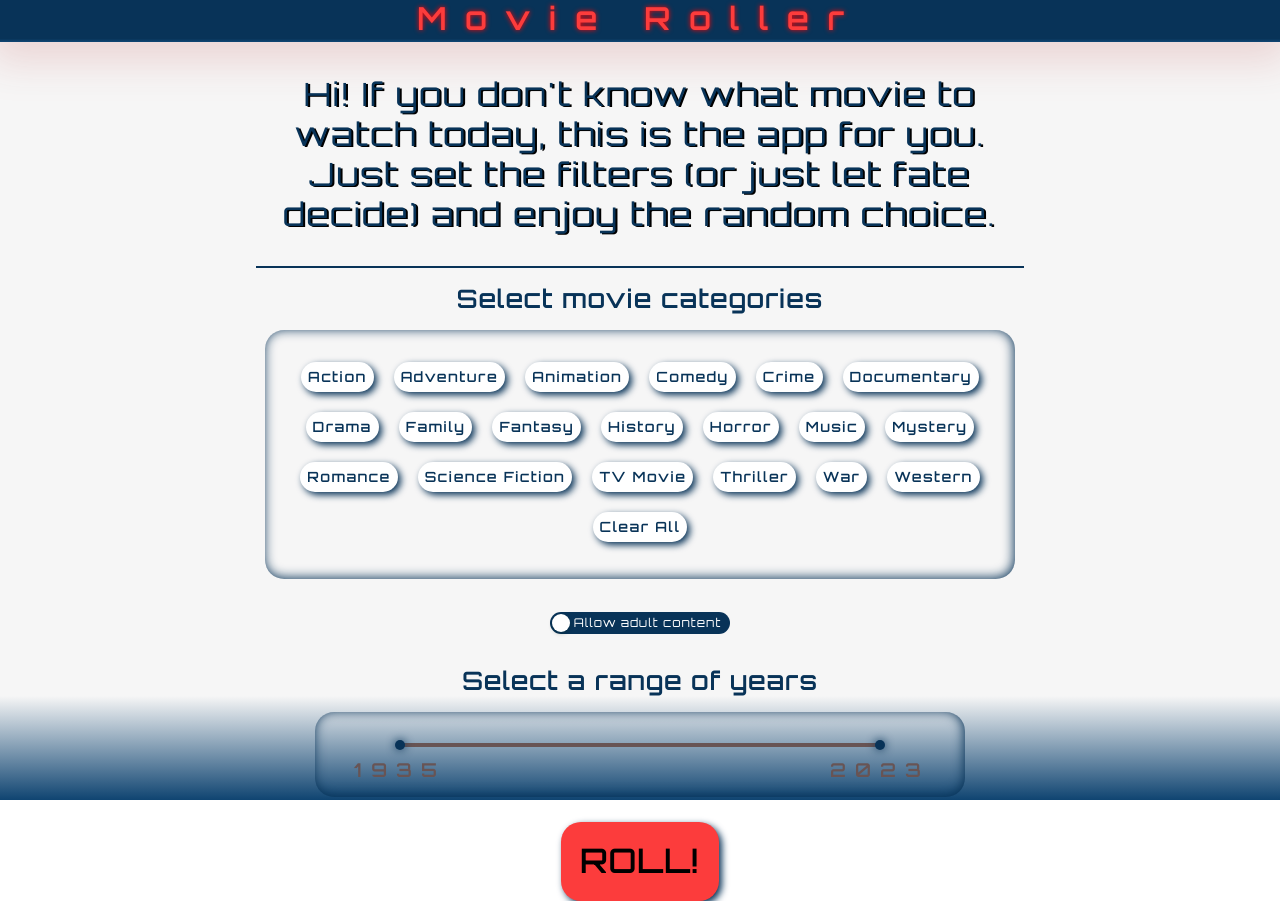
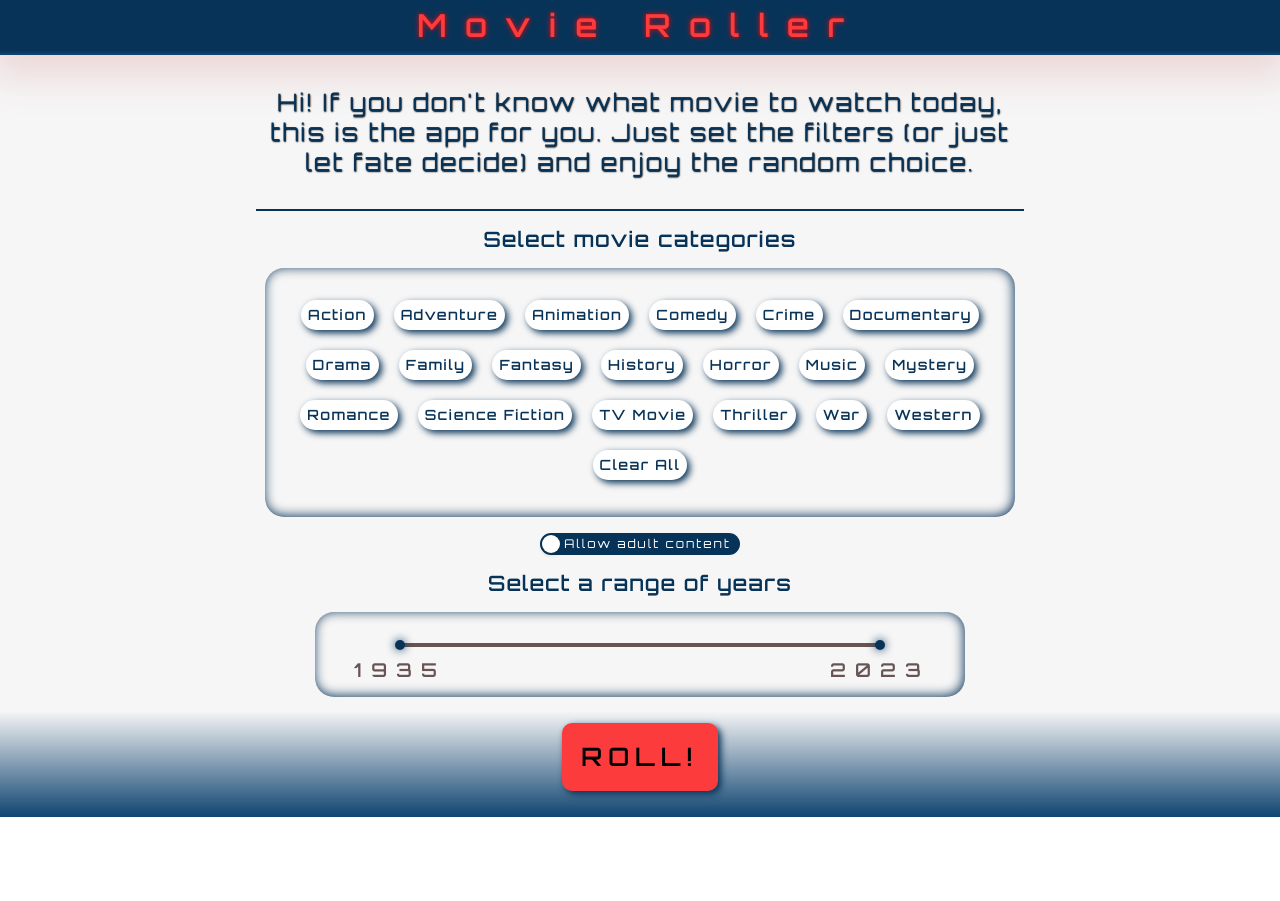
Before and after one commit to wader-rp/Movieroller, a React (Create React App) app: page / in a window 1280 px wide. After the commit the page ends 817 px from the top, so only its background shows below. Built offline with nearby package versions, Linux system fonts and the light colour scheme.

Commit message:
code cleaning + footer

```diff
--- a/package.json
+++ b/package.json
@@ -3,6 +3,7 @@
   "version": "0.1.0",
   "private": true,
   "dependencies": {
+    "@ant-design/icons": "^5.0.1",
     "@testing-library/jest-dom": "^5.16.5",
     "@testing-library/react": "^13.4.0",
     "@testing-library/user-event": "^13.5.0",
--- a/src/AppContent.jsx
+++ b/src/AppContent.jsx
@@ -22,7 +22,7 @@ export const AppContent = () => {
 
   const apiKey = "63b99da2517b8f9e90eb5fe15729a57e";
 
-  const randomPage = randomNumber(200);
+  const randomPage = randomNumber(30);
   const [startYear, endYear] = yearsRange;
 
   const getMovieData = () => {
@@ -41,7 +41,7 @@ export const AppContent = () => {
 
   const randomMovie = movieData && movieData.results[randomNumber(20)];
   const movieId = randomMovie && randomMovie.id;
-
+  console.log(randomMovie);
   return (
     <div className="app">
       <NavBar />
--- a/src/components/FilterScreen/filterScreenStyles.css
+++ b/src/components/FilterScreen/filterScreenStyles.css
@@ -14,8 +14,8 @@
   margin: 1rem 0 0 0;
   font-family: "Orbitron", sans-serif;
   letter-spacing: 2px;
-  font-size: 2rem;
-  text-shadow: 2px 1px 0.5px black;
+  font-size: 1.5em;
+  text-shadow: 0.5px 0.5px 1.5px black;
   padding: 0 0 2rem;
 }
 .genres-position {
@@ -59,7 +59,7 @@
 }
 .genre-btn .clear-button {
   padding: 1px;
-  font-size: 2px;
+  font-size: 1px;
 }
 
 .ant-switch {
@@ -91,5 +91,5 @@
 }
 
 .adult-switch-spacing {
-  margin: 2rem 0 1rem 0;
+  margin: 1rem 0 0 0;
 }
--- a/src/components/MovieResult/MovieResult.jsx
+++ b/src/components/MovieResult/MovieResult.jsx
@@ -2,11 +2,13 @@ import React, { useState, useEffect, useRef } from "react";
 import "./movieResultStyles.css";
 import { genres } from "../../data/MovieGenres";
 import axios from "axios";
+
 import { RatingDisplay } from "./components/RatingDisplay";
 import { MoviePoster } from "./components/MoviePoster";
 import { ActorsSlider } from "./components/ActorsSlider";
 import { MovieTitle } from "./components/Title";
 import { CastDisplay } from "./components/CastDisplay/CastDisplay";
+import { ToWatchAndStreamings } from "./components/Footer/ToWatchAndStreamings";
 
 export const MovieResult = ({ randomMovie, movieId, apiKey }) => {
   const [crew, setCrew] = useState([]);
@@ -24,6 +26,7 @@ export const MovieResult = ({ randomMovie, movieId, apiKey }) => {
   }, []);
 
   return (
+    <>
       <div
         className="movie-results-container-bg"
         style={{
@@ -44,8 +47,9 @@ export const MovieResult = ({ randomMovie, movieId, apiKey }) => {
             </div>
             <ActorsSlider movieId={movieId} apiKey={apiKey} />
           </div>
-        <div className="streamings"></div>
         </div>
       </div>
+      <ToWatchAndStreamings />
+    </>
   );
 };
--- a/src/components/MovieResult/components/CastDisplay/castDisplay.css
+++ b/src/components/MovieResult/components/CastDisplay/castDisplay.css
@@ -4,14 +4,17 @@
   align-items: flex-start;
   gap: 3rem;
   padding: 0 0 0 1rem;
+  font-family: "Open Sans", sans-serif;
 }
 
 h5 {
   color: var(--fourthColor);
-  letter-spacing: 1px;
+  font-size: 0.75em;
+  letter-spacing: 2px;
+  margin: 0;
 }
 
 span {
   color: var(--fourthColor);
-  letter-spacing: 1px;
+  letter-spacing: 2px;
 }
--- /dev/null
+++ b/src/components/MovieResult/components/Footer/Arrow/UpArrow.css
@@ -0,0 +1,5 @@
+.arrow {
+  color: white;
+  rotate: -90deg;
+  transform: scaleY(3);
+}
--- /dev/null
+++ b/src/components/MovieResult/components/Footer/Arrow/UpArrowStyled.jsx
@@ -0,0 +1,6 @@
+import React from "react";
+import { DoubleRightOutlined } from "@ant-design/icons";
+import "./UpArrow.css";
+export const UpArrowStyled = () => {
+  return <DoubleRightOutlined className="arrow" />;
+};
--- /dev/null
+++ b/src/components/MovieResult/components/Footer/ToWatchAndStreamings.css
@@ -0,0 +1,24 @@
+.footer-content {
+  display: flex;
+  padding: 2rem 10rem;
+  flex-direction: row;
+  justify-content: space-evenly;
+  font-family: "Orbitron", sans-serif;
+}
+.options {
+  display: flex;
+  flex-direction: column;
+  gap: 0.5em;
+  border-radius: 5px;
+  padding: 2px 2px;
+}
+.options:hover {
+  cursor: pointer;
+  padding: 0 2px;
+}
+
+.options-text {
+  letter-spacing: 5px;
+  color: var(--fourthColor);
+  text-shadow: 0 0 10px var(--firstColor);
+}
--- /dev/null
+++ b/src/components/MovieResult/components/Footer/ToWatchAndStreamings.jsx
@@ -0,0 +1,19 @@
+import React from "react";
+import { UpArrowStyled } from "./Arrow/UpArrowStyled";
+
+import "./ToWatchAndStreamings.css";
+
+export const ToWatchAndStreamings = () => {
+  return (
+    <div className="footer-content">
+      <div className="options">
+        <UpArrowStyled />
+        <span className="options-text">TO-WATCH LIST</span>
+      </div>
+      <div className="options">
+        <UpArrowStyled />
+        <span className="options-text">STREAMINGS</span>
+      </div>
+    </div>
+  );
+};
--- a/src/components/MovieResult/movieResultStyles.css
+++ b/src/components/MovieResult/movieResultStyles.css
@@ -1,9 +1,6 @@
 .movie-results-container {
-  position: relative;
-  width: 100vw;
-  height: 78vh;
   display: flex;
-  padding: 2rem 5%;
+  padding: 1rem 1rem;
   flex-direction: row;
   background: linear-gradient(
     to right,
@@ -13,7 +10,6 @@
   );
 }
 .movie-results-container-bg {
-  position: relative;
   background-repeat: no-repeat;
   background-position: left 20rem top;
 }
@@ -37,7 +33,7 @@
   align-items: flex-start;
   justify-content: flex-start;
   flex-direction: column;
-  padding-left: 3rem;
+  padding-left: 2rem;
 }
 .title-year-text {
   font-family: "Orbitron", sans-serif;
@@ -49,20 +45,20 @@
 .genres {
   font-family: "Open Sans", sans-serif;
   letter-spacing: 1.5px;
-  padding: 0.5rem 0 0 0;
+
   font-size: 1rem;
   color: var(--fourthColor);
 }
 .overview {
   display: flex;
   align-items: center;
-  max-width: 75%;
+  max-width: 95%;
   padding: 2rem 0 2rem 0;
 }
 
 .overview-text {
   font-family: "Open Sans", sans-serif;
-  font-size: 1rem;
+  font-size: 1em;
   color: var(--fourthColor);
 }
 
@@ -98,7 +94,6 @@
   width: 75rem;
   height: 17rem;
   padding: 0.5rem 2rem;
-  transition: ease-out 0.6s;
   border-radius: 10px;
   background-color: var(--secondColor);
   overflow: hidden;
@@ -181,3 +176,10 @@
 
   color: rgb(195, 195, 195);
 }
+
+.footer-content {
+  display: flex;
+
+  flex-direction: row;
+  justify-content: space-between;
+}
--- a/src/components/styles.css
+++ b/src/components/styles.css
@@ -6,7 +6,7 @@ h1 {
   margin: 1rem 0;
   font-family: "Orbitron", sans-serif;
   letter-spacing: 2px;
-  font-size: 1.5rem;
+  font-size: 1.25rem;
 }
 
 .navbar {
@@ -39,11 +39,11 @@ h1 {
   margin: 1.6rem 0;
   background-color: var(--thirdColor);
   font-family: "Orbitron", sans-serif;
-  letter-spacing: 2px;
+  letter-spacing: 7px;
   padding: 1.2rem;
-  font-size: 2rem;
+  font-size: 1.5rem;
   font-weight: bold;
-  border-radius: 20px;
+  border-radius: 10px;
   border-style: none;
   cursor: pointer;
   transition-duration: 0.3s;
@@ -51,12 +51,12 @@ h1 {
 }
 
 .roll-button:hover {
-  transform: scale(1.3);
+  transform: scale(1.1);
   cursor: pointer;
 }
 
 .result-content {
-  margin-top: 3rem;
+  margin-top: auto;
   display: flex;
   flex-direction: column;
   justify-content: center;
--- a/src/index.css
+++ b/src/index.css
@@ -1,10 +1,5 @@
 body {
   margin: 0;
-  font-family: -apple-system, BlinkMacSystemFont, "Segoe UI", "Roboto", "Oxygen",
-    "Ubuntu", "Cantarell", "Fira Sans", "Droid Sans", "Helvetica Neue",
-    sans-serif;
-  -webkit-font-smoothing: antialiased;
-  -moz-osx-font-smoothing: grayscale;
 }
 
 code {
@@ -17,8 +12,8 @@ code {
   box-sizing: border-box;
 }
 .app {
-  height: 100vh;
-  width: 100vw;
+  min-height: 100vh;
+  max-width: 100%;
   background-color: var(--thirdColor);
   background-image: linear-gradient(
     0deg,
@@ -28,6 +23,7 @@ code {
   display: flex;
   flex-direction: column;
   align-items: center;
+  overflow: hidden;
 }
 
 :root {
```
Also changed, not shown: 1 other file (tests, documents, lock files or other folders). Lines whose indentation alone changed are shown as unchanged.
